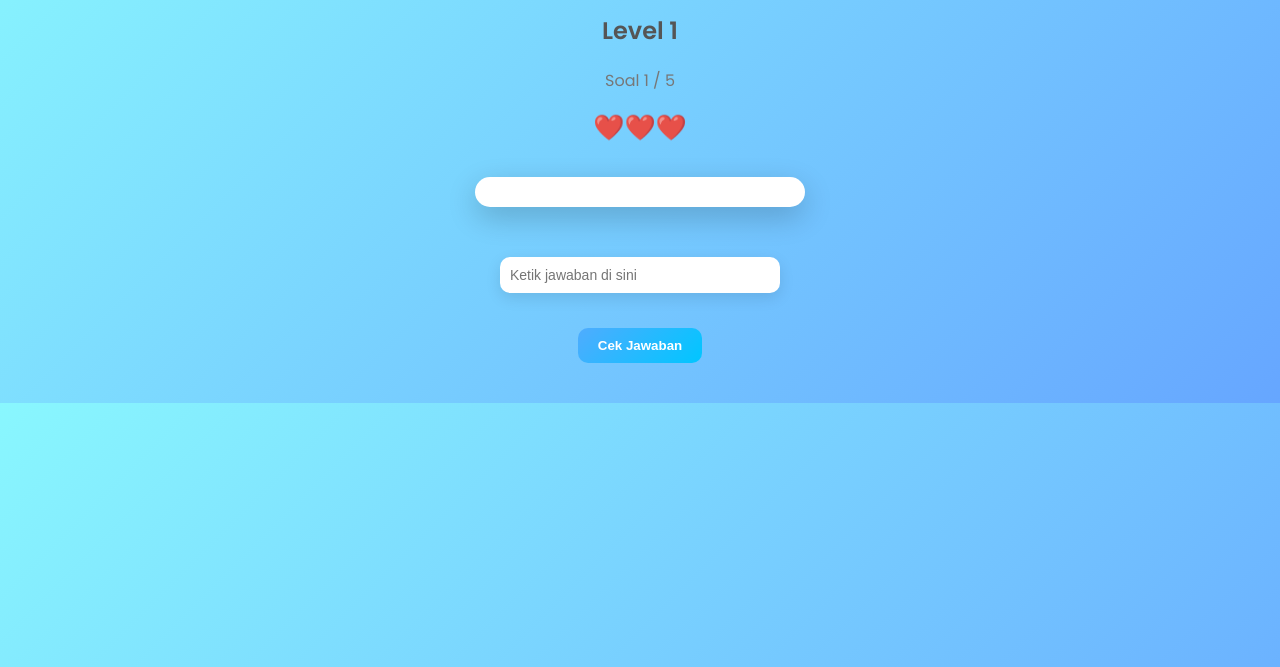
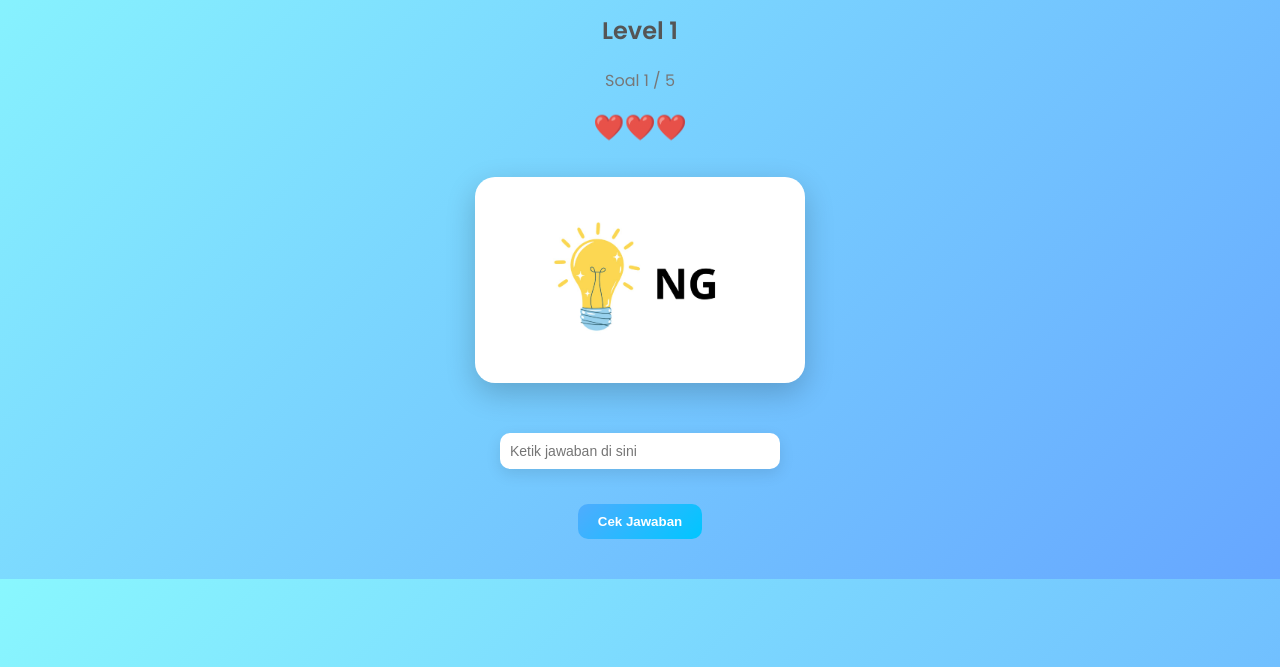
Before and after one commit to anisaherdilia2009-source/Game-Tebak-Gambar, a plain HTML site: page index.html in a window 1280 px wide. Shown: the part 133-800 px from the top of the page. Drawn offline with Linux system fonts and the light colour scheme.

Commit message:
Update index.html

```diff
--- a/index.html
+++ b/index.html
@@ -27,7 +27,7 @@
 
     <!-- GAMBAR SOAL -->
     <div class="soal">
-      <id ="gambarSoal" src="" width="300" />
+      <img id ="gambarSoal" src="" width="300" />
     </div>
 
     <!-- INPUT -->
```
